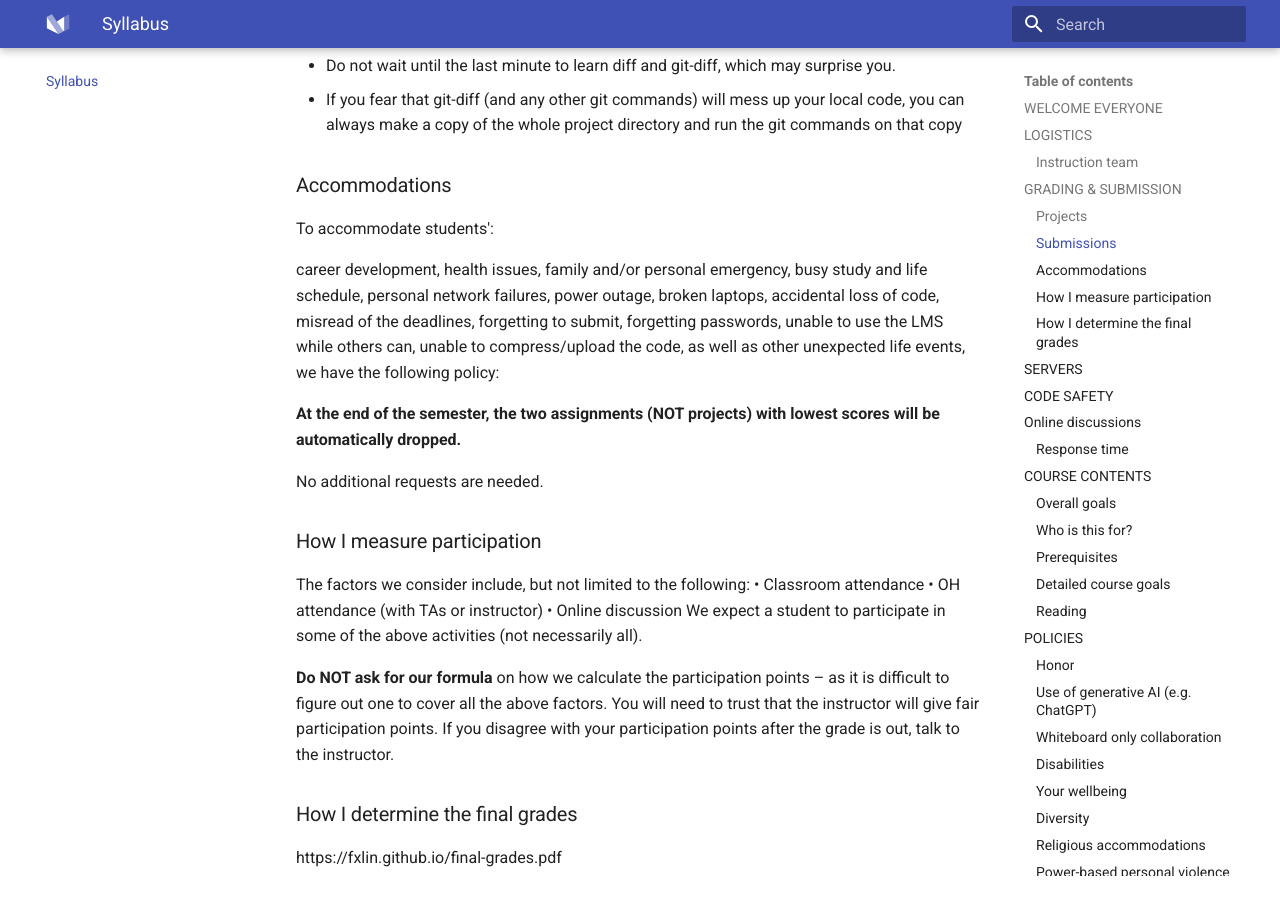
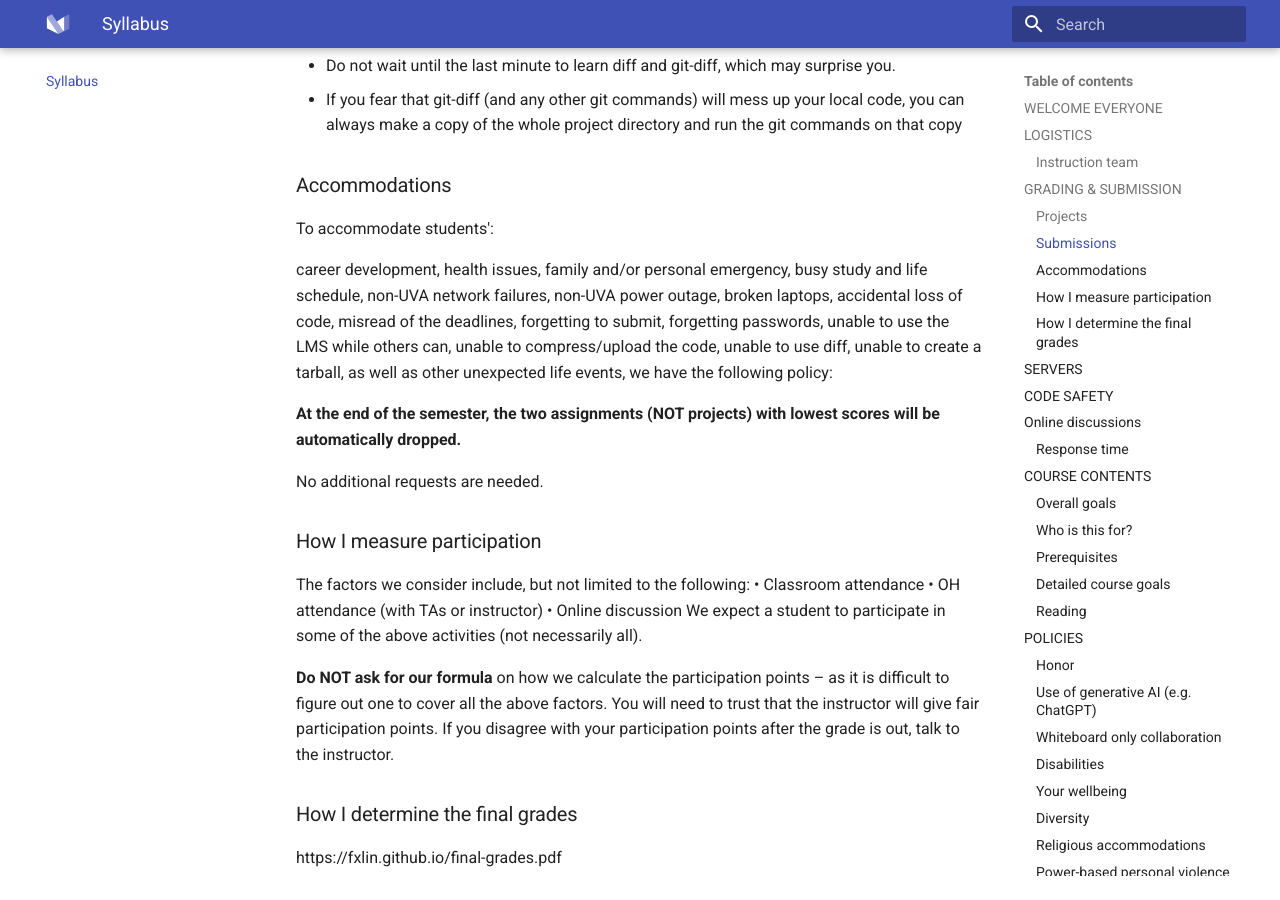
Before and after one commit to fxlin/uva-os-main, an MkDocs documentation site: the page built from docs/README.md, in a window 1280 px wide and 900 px high, scrolled down 2187 px. Built offline with MkDocs 1.6.1 and Material for MkDocs 9.7.7, drawn with Linux system fonts in a browser that asks for light colours.

Commit message:
Update README.md

```diff
--- a/docs/README.md
+++ b/docs/README.md
@@ -74,7 +74,7 @@ Submissions are done via the UVA LMS. Submission will be closed after the deadli
 
 To accommodate students':
 
-career development, health issues, family and/or personal emergency, busy study and life schedule, personal network failures, power outage, broken laptops, accidental loss of code, misread of the deadlines, forgetting to submit, forgetting passwords, unable to use the LMS while others can, unable to compress/upload the code, as well as other unexpected life events, we have the following policy:
+career development, health issues, family and/or personal emergency, busy study and life schedule, non-UVA network failures, non-UVA power outage, broken laptops, accidental loss of code, misread of the deadlines, forgetting to submit, forgetting passwords, unable to use the LMS while others can, unable to compress/upload the code, unable to use diff, unable to create a tarball, as well as other unexpected life events, we have the following policy:
 
 **At the end of the semester, the two assignments (NOT projects) with lowest scores will be automatically dropped.**
 
```
